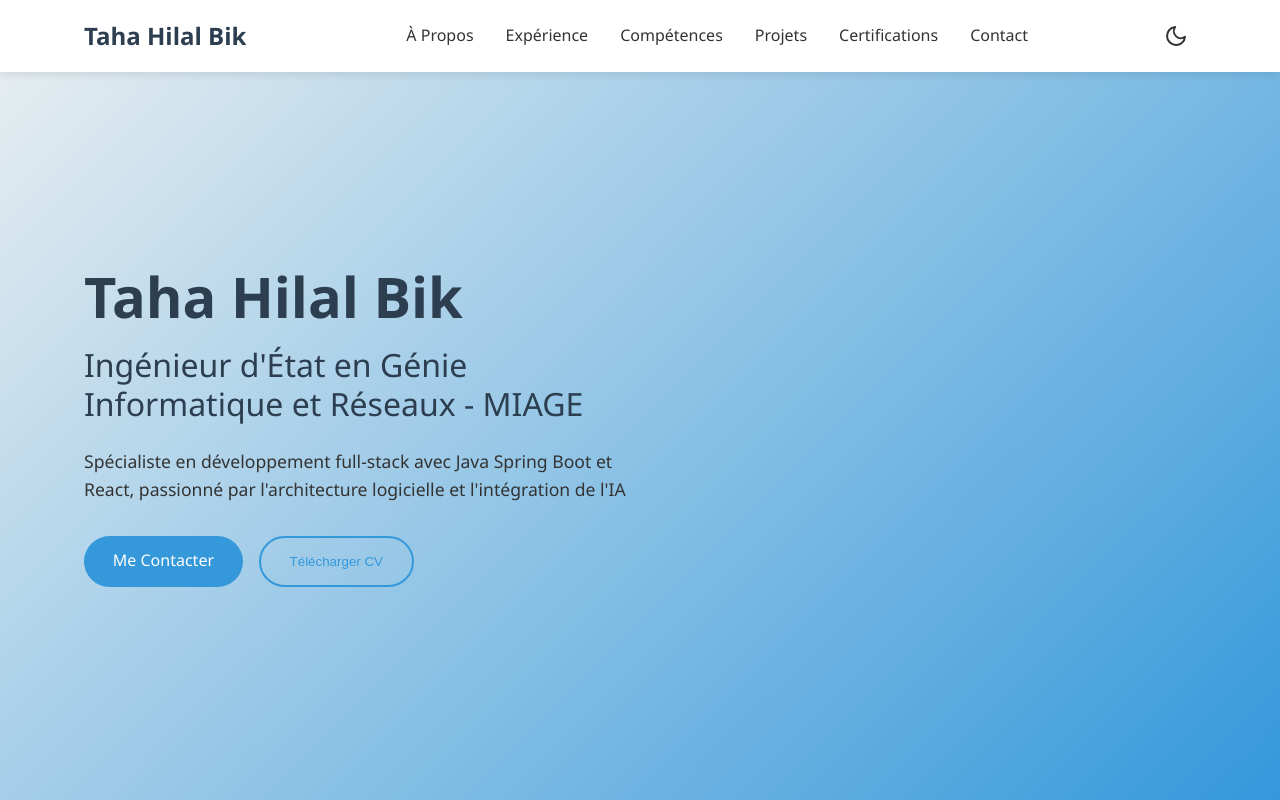
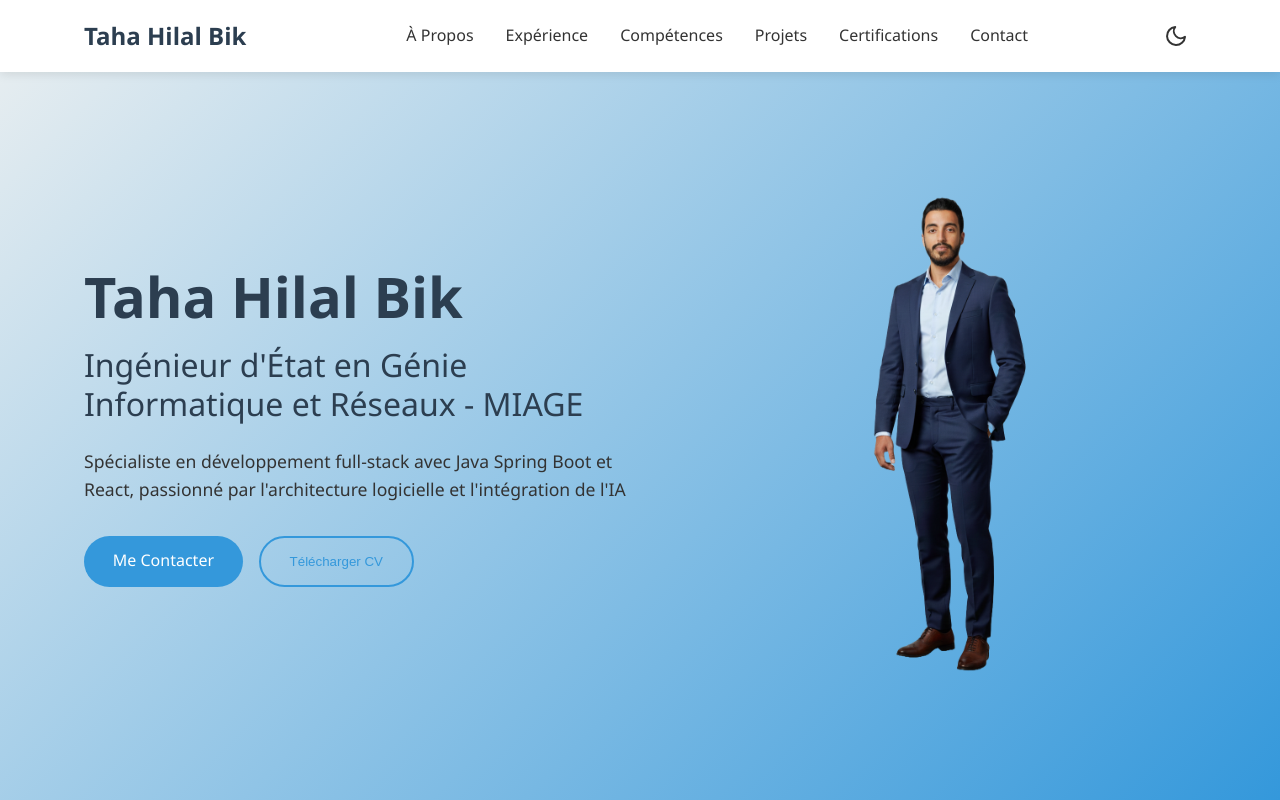
Before and after one commit to tahahb02/portfolio, a React (Create React App) app: page / in a window 1280 px wide. Shown: the top 800 px of the page. Built offline with nearby package versions, Linux system fonts and the light colour scheme.

Commit message:
update cv et stage pfe

```diff
--- a/src/App.css
+++ b/src/App.css
@@ -1290,3 +1290,90 @@ p {
 .experience-item:hover::before {
   transform: scaleY(1);
 }
+
+/* === STYLES POUR LA PHOTO SANS CADRE NI EFFET === */
+.profile-image-container {
+  width: 350px;
+  height: 350px;
+  margin: 0 auto;
+  display: flex;
+  align-items: center;
+  justify-content: center;
+  background: none !important;
+}
+
+.profile-image {
+  width: 100%;
+  height: 100%;
+  object-fit: cover;
+  border-radius: 50%;
+  /* SUPPRIMEZ TOUS LES EFFETS VISUELS */
+  border: none !important;
+  box-shadow: none !important;
+  outline: none !important;
+  background: none !important;
+
+  /* SUPPRIMEZ TOUTES LES ANIMATIONS */
+  animation: none !important;
+  transform: none !important;
+  transition: none !important;
+
+  /* Réinitialise tous les styles */
+  margin: 0;
+  padding: 0;
+  filter: none !important;
+}
+
+.profile-image:hover {
+  /* Pas d'effet au survol non plus */
+  border: none !important;
+  box-shadow: none !important;
+  transform: none !important;
+  filter: none !important;
+}
+
+/* Supprimez tous les effets pseudo-éléments */
+.profile-image-container::before,
+.profile-image-container::after {
+  content: none !important;
+  display: none !important;
+}
+
+/* Supprimez l'overlay */
+.image-overlay {
+  display: none !important;
+}
+
+/* Assurez-vous que l'image n'a pas d'effet AOS */
+.hero-image[data-aos] .profile-image {
+  animation: none !important;
+  transform: none !important;
+}
+
+/* Supprimez le badge si présent */
+.profile-badge {
+  display: none !important;
+}
+
+/* Responsive pour la photo */
+@media (max-width: 1024px) {
+  .profile-image-container {
+    width: 300px;
+    height: 300px;
+  }
+}
+
+@media (max-width: 768px) {
+  .profile-image-container {
+    width: 250px;
+    height: 250px;
+    margin-bottom: 1rem;
+  }
+}
+
+@media (max-width: 480px) {
+  .profile-image-container {
+    width: 220px;
+    height: 220px;
+  }
+}
--- a/src/App.js
+++ b/src/App.js
@@ -9,13 +9,13 @@ import heroImage from './images/hero-image.jpg';
 import webDevImage from './images/web-development.jpg';
 import mobileDevImage from './images/mobile-development.jpg';
 import aiImage from './images/ai.jpg';
-import profileImage from './images/profile.jpg';
-import javaCert from './images/java-cert.jpg.png'; // placeholder
-import pythonCert from './images/python-cert.jpg.png'; // placeholder
-import reactCert from './images/react-cert.jpg.png'; // placeholder
-import umlCert from './images/uml-cert.jpg.png'; // placeholder
-import agileCert from './images/agile-cert.jpg.png'; // placeholder
-import frenchCert from './images/french-cert.jpg.png'; // placeholder
+import profileImage from './images/profile1.jpg'; // Votre photo de profil
+import javaCert from './images/java-cert.jpg.png';
+import pythonCert from './images/python-cert.jpg.png';
+import reactCert from './images/react-cert.jpg.png';
+import umlCert from './images/uml-cert.jpg.png';
+import agileCert from './images/agile-cert.jpg.png';
+import frenchCert from './images/french-cert.jpg.png';
 
 function App() {
   const [darkMode, setDarkMode] = useState(false);
@@ -118,7 +118,7 @@ function App() {
         </div>
       </nav>
 
-      {/* Hero Section */}
+      {/* Hero Section avec Photo de Profil */}
       <section id="home" className="hero">
         <div className="container">
           <div className="hero-content" data-aos="fade-right" data-aos-delay="100">
@@ -131,7 +131,18 @@ function App() {
             </div>
           </div>
           <div className="hero-image" data-aos="fade-left" data-aos-delay="200">
-            <div className="image-overlay"></div>
+            <div className="profile-image-container">
+              <img
+                src={profileImage}
+                alt="Taha Hilal Bik - Ingénieur en Génie Informatique"
+                className="profile-image"
+                style={{
+                  border: 'none',
+                  boxShadow: 'none',
+                  outline: 'none'
+                }}
+              />
+            </div>
           </div>
         </div>
       </section>
```
Also changed, not shown: src/images/profile.jpg, src/images/profile1.jpg (added).
